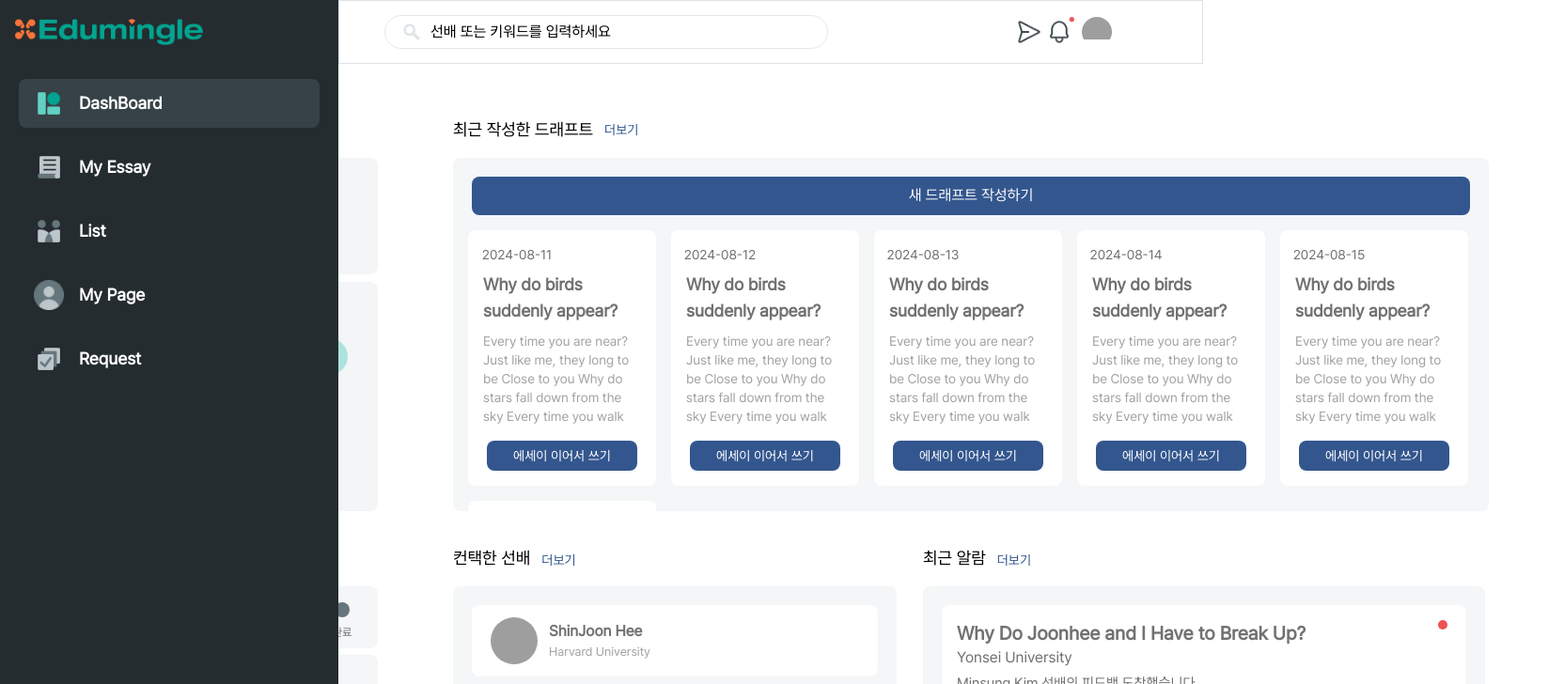
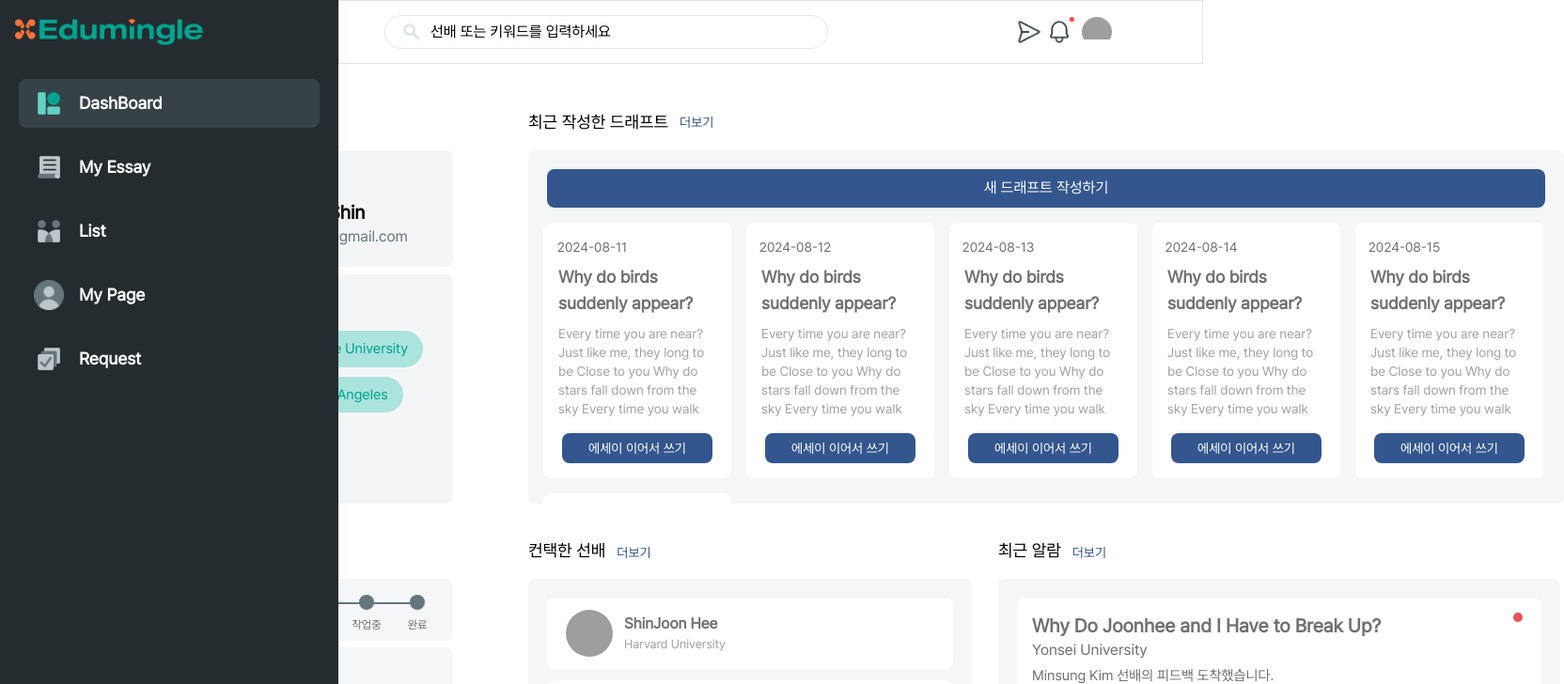
Before and after one commit to gimjunmin/EduMingle, a Next.js app in the folder Frontend/: page /dashboard in a window 1280 px wide. Shown: the top 728 px of the page at 94% size, 1664 px wide, since content can reach past the window. Built offline with nearby package versions, Linux system fonts and the light colour scheme; grey boxes are pictures that could not be loaded.

Commit message:
Dashboard Layout 수정
Dashboard 컴포넌트 사이드바에 가려지는 버그
해결 완료

```diff
--- a/Frontend/src/app/dashboard/page.tsx
+++ b/Frontend/src/app/dashboard/page.tsx
@@ -6,7 +6,7 @@ import StudentDashProfile from "@/components/studentComponents/StudentDashProfil
 
 export default function Dashboard() {
   return (
-    <div className="flex my-14 justify-center">
+    <div className="flex mt-12 justify-center sm: ml-40">
       <div>
         <StudentDashProfile />
         <div className="mt-9">
@@ -15,7 +15,7 @@ export default function Dashboard() {
       </div>
       <div className="ml-20">
         <RecentDraftList />
-        <div className="mt-9 flex flex-row gap-7">
+        <div className="mt-9 mb-12 flex flex-row gap-7">
           <ContactConList />
           <RecentNoti />
         </div>
```
